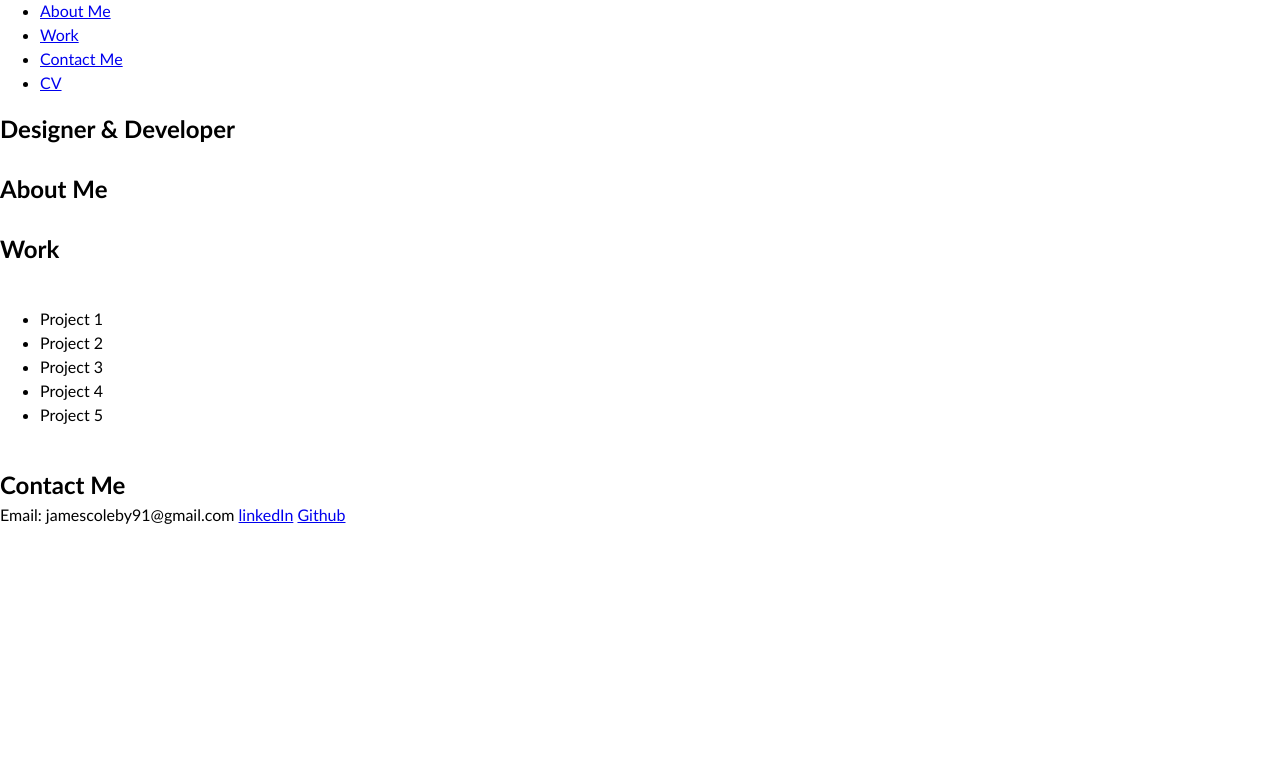
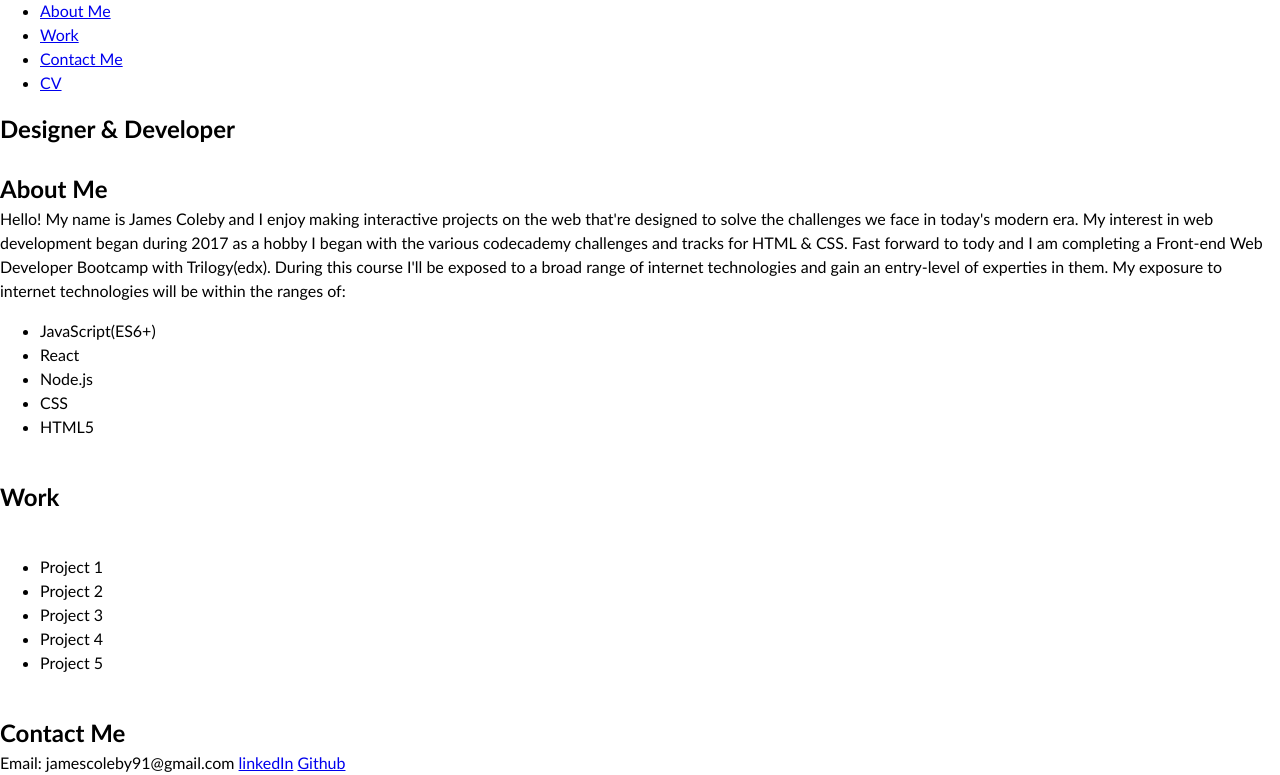
Before and after one commit to decoleby91/James_Coleby-s_Portfolio, a plain HTML site: page James_Coleby_Portfolio.html in a window 1280 px wide. Shown: the part 65-840 px from the top of the page. Before the commit the page ends 800 px from the top, so only its background shows below. Drawn offline with Linux system fonts and the light colour scheme.

Commit message:
I've added to the About me section

```diff
--- a/James_Coleby_Portfolio.html
+++ b/James_Coleby_Portfolio.html
@@ -53,8 +53,21 @@
     <section class="page-section" id="about">
         <h2>About Me</h2>
         <section>
-            <p>
+            <p> Hello! My name is James Coleby and I enjoy making interactive projects on the web that're designed to
+                solve the challenges we face in today's modern era. My interest in web development began during 2017
+                as a hobby I began with the various codecademy challenges and tracks for HTML & CSS.
 
+                Fast forward to tody and I am completing a Front-end Web Developer Bootcamp with Trilogy(edx). During
+                this course I'll be exposed to a broad range of internet technologies and gain an entry-level of experties
+                in them. My exposure to internet technologies will be within the ranges of:
+
+                <ul>
+                    <li>JavaScript(ES6+)</li>
+                    <li>React</li>
+                    <li>Node.js</li>
+                    <li>CSS</li>
+                    <li>HTML5</li>
+                </ul>
             </p>
         </section>
     </section>
```
